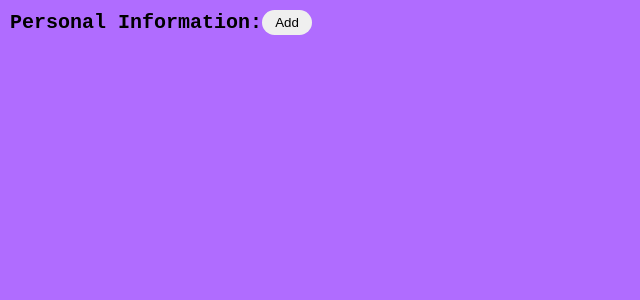
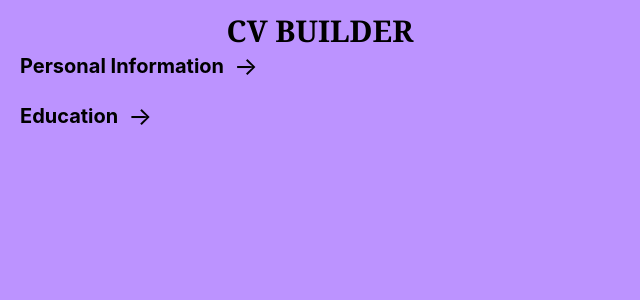
Before and after one commit to rabtennamgyal/TOP-React-cv-builder, a React (Create React App) app: page / in a window 1280 px wide. Shown: the top 300 px of the page, without its empty margins (0-640 px from the left). Built offline with nearby package versions, Linux system fonts and the light colour scheme.

Commit message:
completed data sharing logic

```diff
--- a/src/components/education.js
+++ b/src/components/education.js
@@ -0,0 +1,31 @@
+import { Component } from "react";
+
+class Education extends Component {
+    render() {
+        return (
+            <div className="personal">
+                <div className="personalTitle">
+                    <h1>
+                        Education
+                    </h1>
+
+                    <p>
+                        &rarr;
+                    </p>
+                </div>
+
+                {/* <div className="educationInfo InputDiv">
+                    <form>
+                        <label htmlFor="firstName">First Name: </label>
+                        <input id='firstName' type='text'></input>
+
+                        <label htmlFor="lastName">Last Name: </label>
+                        <input id='lastName' type='text'></input>
+                    </form>
+                </div> */}
+            </div>
+        );
+    };
+};
+
+export default Education;
--- a/src/components/personal.js
+++ b/src/components/personal.js
@@ -5,26 +5,59 @@ class Personal extends Component {
         this.props.showCard();
     };
 
+    gettingValues = (e) => {
+        this.props.getInputValue(e.target.value);
+    };
+
+    submitData = () => {
+        this.props.submitDatas();
+    };
+
     render() {
         return (
             <div className="personal">
                 <div className="personalTitle">
                     <h1>
-                        Personal Information:
+                        Personal Information
                     </h1>
 
-                    <button onClick={this.showCards}>
-                        Add
-                    </button>
+                    <p onClick={this.showCards} id='arrow'>
+                        &rarr;
+                    </p>
                 </div>
 
-                <div className="personalInfo">
+                <div className="personalInfo InputDiv">
                     <form>
-                        <label htmlFor="firstName">First Name: </label>
-                        <input id='firstName' type='text'></input>
+                        <div className="inputDiv" id='firstnamediv'>
+                            <label htmlFor="firstName">First Name: </label>
+                            <input id='firstName' type='text' placeholder="Tenzin" onChange={this.gettingValues}></input>
+                        </div>
 
-                        {/* <label htmlFor="lastName">Last Name: </label>
-                        <input id='lastName' type='text'></input> */}
+                        <div className="inputDiv" id='lastnamediv'>
+                            <label htmlFor="lastName">Last Name: </label>
+                            <input id='lastName' type='text' placeholder="Dorjee" onChange={this.gettingValues}></input>
+                        </div>
+
+                        <div className="inputDiv" id='emaildiv'>
+                            <label htmlFor="email">email: </label>
+                            <input id='email' type='text' placeholder="tenzin@gmail.com" onChange={this.gettingValues}></input>
+                        </div>
+
+                        <div className="inputDiv" id='phonediv'>
+                            <label htmlFor="phone">phone: </label>
+                            <input id='phone' type='text' placeholder="1211212211" onChange={this.gettingValues}></input>
+                        </div>
+
+                        <div className="inputDiv" id='addressdiv'>
+                            <label htmlFor="address">Address: </label>
+                            <input id='address' type='text' placeholder="12-12 44th Ave, 22121, New York" onChange={this.gettingValues}></input>
+                        </div>
+
+                        <div id="submitDiv">
+                            <button type='button' onClick={this.submitData}>
+                                Submit
+                            </button>
+                        </div>
                     </form>
                 </div>
             </div>
--- /dev/null
+++ b/src/components/title.js
@@ -0,0 +1,15 @@
+import { Component } from "react";
+
+class Title extends Component {
+    render() {
+        return (
+            <div className="Title">
+                <h1>
+                    CV BUILDER
+                </h1>
+            </div>
+        )
+    };
+};
+
+export default Title;
--- a/src/module/CVbuilder.js
+++ b/src/module/CVbuilder.js
@@ -1,21 +1,54 @@
 import { Component } from "react";
+import Title from "../components/title";
 import Personal from "../components/personal";
+import Education from "../components/education";
 
 
 class CVBuilder extends Component {
+    constructor(props) {
+        super(props);
+        this.state = {
+            personal: []
+        };
+    };
+
     showInputCard = () => {
-        console.log('showing input card');
+        const arrow = document.getElementById('arrow');
         const personalInfo = document.querySelector('.personalInfo');
 
-        personalInfo.style.visibility = 'visible';
-        personalInfo.style.height = '20rem';
-        //personalInfo.classList.add('.showCardAnimation');
+        if (!personalInfo.classList.contains('open')) {
+            personalInfo.classList.add('open');
+            personalInfo.style.height = '25rem';
+            personalInfo.style.visibility = 'visible';
+            arrow.style.transform = 'rotate(90deg)';
+        } else {
+            personalInfo.classList.remove('open');
+            personalInfo.style.height = '0';
+            personalInfo.style.visibility = 'hidden';
+            arrow.style.transform = 'rotate(360deg)';
+        }
+    };
+
+    getInputValue = (data) => {
+        let newArr = this.state.personal.concat(data);
+        this.setState({
+            personal: newArr
+        });
+    };
+
+    submitDatas = () => {
+        console.log(this.state.personal);
     };
 
     render() {
         return (
             <div className="cvbuilder">
-                <Personal showCard={this.showInputCard} />
+                <Title />
+                <Personal
+                showCard={this.showInputCard} submitDatas={this.submitDatas}
+                getInputValue={this.getInputValue}
+                />
+                <Education />
             </div>
         );
     };
--- a/src/sass/components/personal.scss
+++ b/src/sass/components/personal.scss
@@ -1,28 +1,25 @@
 .personal {
-    min-height: 1%;
-    max-height: auto;
-    display: grid;
-    grid-template-rows: 1fr 2fr;
-    //border: solid red;
+    //min-height: 10%;
+    //max-height: auto;
+    //height: auto;
+    // display: grid;
+    // grid-template-rows: 1fr 2fr;
 
     .personalTitle {
-        //border: solid red;
         display: flex;
         align-items: center;
 
         h1 {
             font-size: 2rem;
+            margin: 0 1rem;
         }
 
-        button {
+        p {
             cursor: pointer;
-            height: 2.5rem;
-            width: 5rem;
-            border-radius: 2rem;
-            border: none;
-            outline: none;
+            font-size: 2.5rem;
 
             &:hover {
+                color: #fff;
                 transform: scale(1.1);
                 transition: 0.7s ease-in-out;
             }
@@ -38,22 +35,80 @@
         height: 0;
         visibility: hidden;
         box-shadow: rgba(0, 0, 0, 0.12) 0px 1px 3px, rgba(0, 0, 0, 0.24) 0px 1px 2px;
-        border: .1px solid #000;
         background: #fff;
         transition: 0.7s ease-in;
+        margin: 1rem;
+        overflow: hidden;
+
+        form {
+            height: 100%;
+            display: grid;
+            //grid-template-rows: repeat(3, 1fr);
+
+            #submitDiv {
+                display: grid;
+                place-items: center;
+                grid-column: 1 / 3;
+
+                button {
+                    background-color: #c2fbd7;
+                    border-radius: 100px;
+                    box-shadow: rgba(44, 187, 99, .2) 0 -25px 18px -14px inset,rgba(44, 187, 99, .15) 0 1px 2px,rgba(44, 187, 99, .15) 0 2px 4px,rgba(44, 187, 99, .15) 0 4px 8px,rgba(44, 187, 99, .15) 0 8px 16px,rgba(44, 187, 99, .15) 0 16px 32px;
+                    color: green;
+                    cursor: pointer;
+                    display: inline-block;
+                    font-family: CerebriSans-Regular,-apple-system,system-ui,Roboto,sans-serif;
+                    margin: .2rem 0;
+                    padding: 5px 15px;
+                    text-align: center;
+                    text-decoration: none;
+                    transition: all 250ms;
+                    border: 0;
+                    font-size: 1.2rem;
+                    user-select: none;
+                    -webkit-user-select: none;
+                    touch-action: manipulation;
+                }
+
+                button:hover {
+                    box-shadow: rgba(44,187,99,.35) 0 -25px 18px -14px inset,rgba(44,187,99,.25) 0 1px 2px,rgba(44,187,99,.25) 0 2px 4px,rgba(44,187,99,.25) 0 4px 8px,rgba(44,187,99,.25) 0 8px 16px,rgba(44,187,99,.25) 0 16px 32px;
+                    transform: scale(1.05) rotate(-1deg);
+                }
+            }
+
+            .inputDiv {
+                padding: 0 1rem;
+                display: flex;
+                flex-direction: column;
+                width: 100%;
+
+                label {
+                    margin: 0.5rem 0;
+                    font-size: 1.5rem;
+                    font-family: Verdana, Geneva, cursive, monospace, sans-serif;
+                }
+
+                input {
+                    height: 3rem;
+                    font-size: 1.5rem;
+                }
+            }
+
+            #firstnamediv {
+                grid-column: 1 / 2;
+            }
+
+            #lastnamediv {
+                grid-column: 2 / 3;
+            }
+
+            #addressdiv {
+                grid-column: 1 / 3;
+
+                #address {
+                    width: 100%;
+                }
+            }
+        }
     }
 };
-
-// @keyframes showingInputCard {
-//     0% {
-//         height: 0;
-//     }
-
-//     100% {
-//         height: 20rem;
-//     }
-// };
-
-// .showCardAnimation {
-//     animation: showingCard 0.7s forwards;
-// };
--- a/src/sass/global/__global.scss
+++ b/src/sass/global/__global.scss
@@ -8,6 +8,6 @@
 
 html, body {
     font-size: 62.5%;
-    font-family: cursive, monospace, sans-serif;
+    font-family: CerebriSans-Regular,-apple-system,system-ui,Roboto,sans-serif;
     box-sizing: border-box;
 };
--- a/src/sass/global/app.scss
+++ b/src/sass/global/app.scss
@@ -1,6 +1,7 @@
 .App {
-    background: #b06cff;
-    height: 100vh;
+    background: #bc93ff;
+    min-height: 100vh;
+    max-height: auto;
     display: grid;
     grid-template-columns: 1fr 1fr;
 };
--- a/src/sass/modules/cvbuilder.scss
+++ b/src/sass/modules/cvbuilder.scss
@@ -1,3 +1,12 @@
 .cvbuilder {
+    min-height: 100%;
+    max-height: auto;
     padding: 1rem;
-}
+
+    .Title {
+        display: grid;
+        place-items: center;
+        font-size: 1.5rem;
+        font-family: Cambria, Cochin, Georgia, Times, 'Times New Roman', serif;
+    };
+};
```
